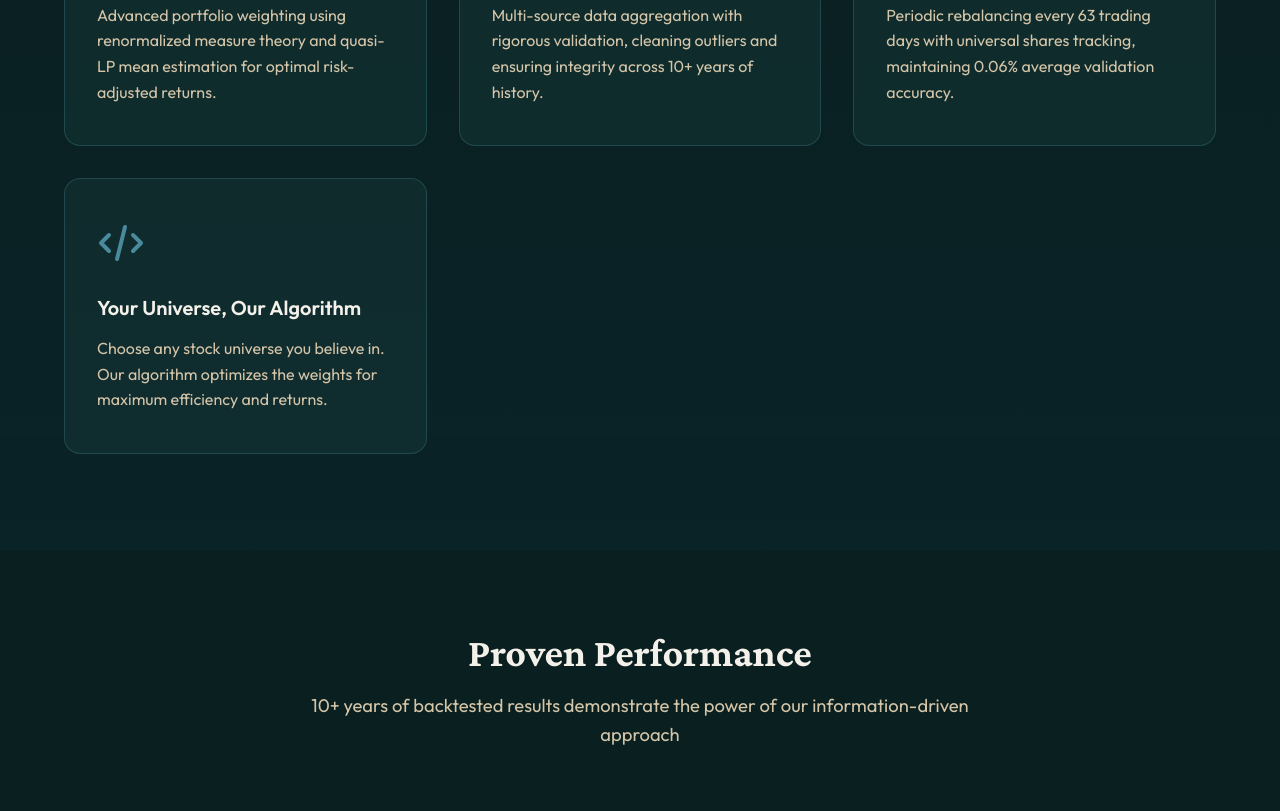
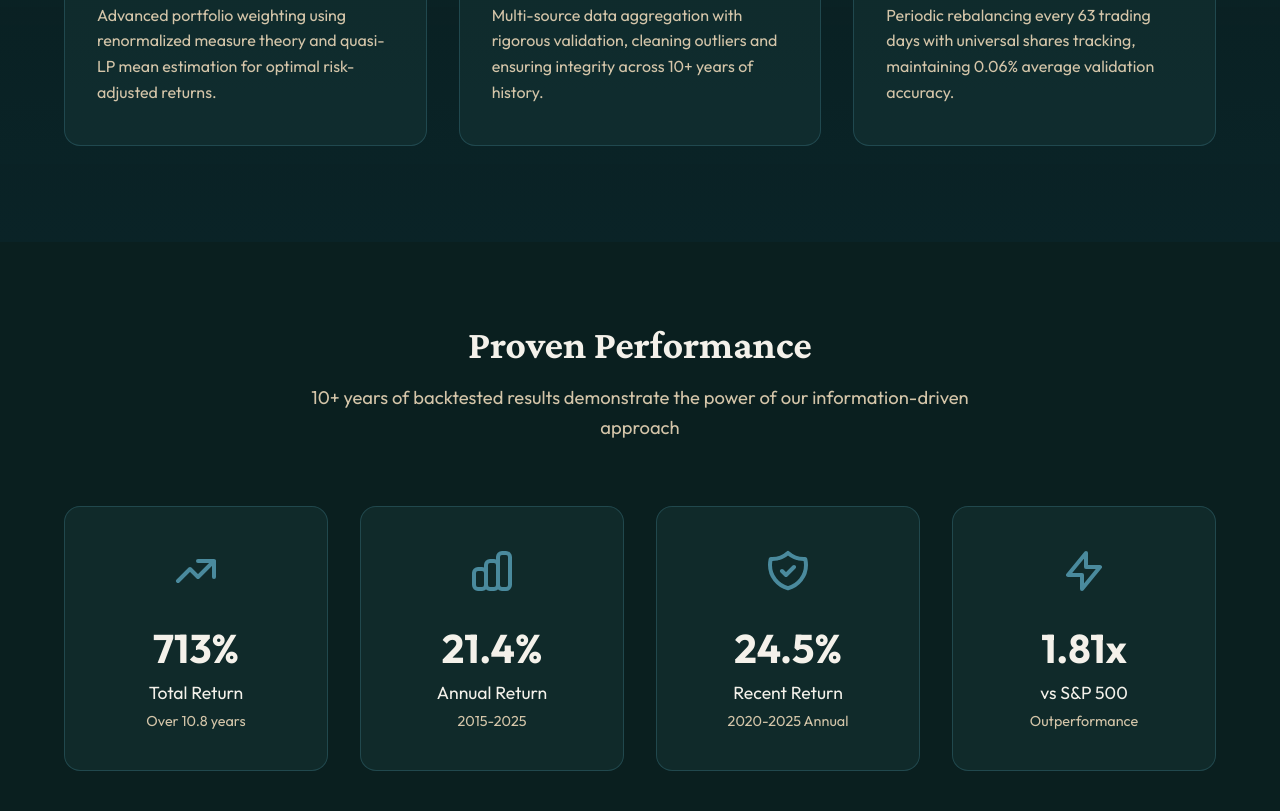
Before and after one commit to zippang/blackpine-website, a plain HTML site: page index.html in a window 1280 px wide. Shown: the part 1219-2030 px from the top of the page. Drawn offline with nearby package versions, Linux system fonts and the light colour scheme.

Commit message:
Update index.html

```diff
--- a/index.html
+++ b/index.html
@@ -853,15 +853,6 @@
                             Periodic rebalancing every 63 trading days with universal shares tracking, maintaining 0.06% average validation accuracy.
                         </p>
                     </div>
-                    <div class="methodology-card">
-                        <svg class="methodology-icon" fill="none" stroke="currentColor" viewBox="0 0 24 24">
-                            <path stroke-linecap="round" stroke-linejoin="round" stroke-width="2" d="M10 20l4-16m4 4l4 4-4 4M6 16l-4-4 4-4"></path>
-                        </svg>
-                        <h3 class="methodology-card-title">Your Universe, Our Algorithm</h3>
-                        <p class="methodology-card-text">
-                            Choose any stock universe you believe in. Our algorithm optimizes the weights for maximum efficiency and returns.
-                        </p>
-                    </div>
                 </div>
             </div>
         </section>
@@ -1021,12 +1012,6 @@
         <!-- Strategy Section -->
         <section id="strategy" class="strategy-section">
             <div class="strategy-content">
-                <div>
-                    <h2 class="section-title">Systematic Excellence</h2>
-                    <p class="section-subtitle">
-                        Our algorithm works on any stock universe you choose. Pick 5 stocks or 50—we optimize the weights using rigorous information theory and practical market wisdom.
-                    </p>
-                </div>
                 <div class="strategy-features">
                     <div class="feature-card">
                         <h3 class="feature-title">Renormalized Measure Theory Optimization</h3>
```
